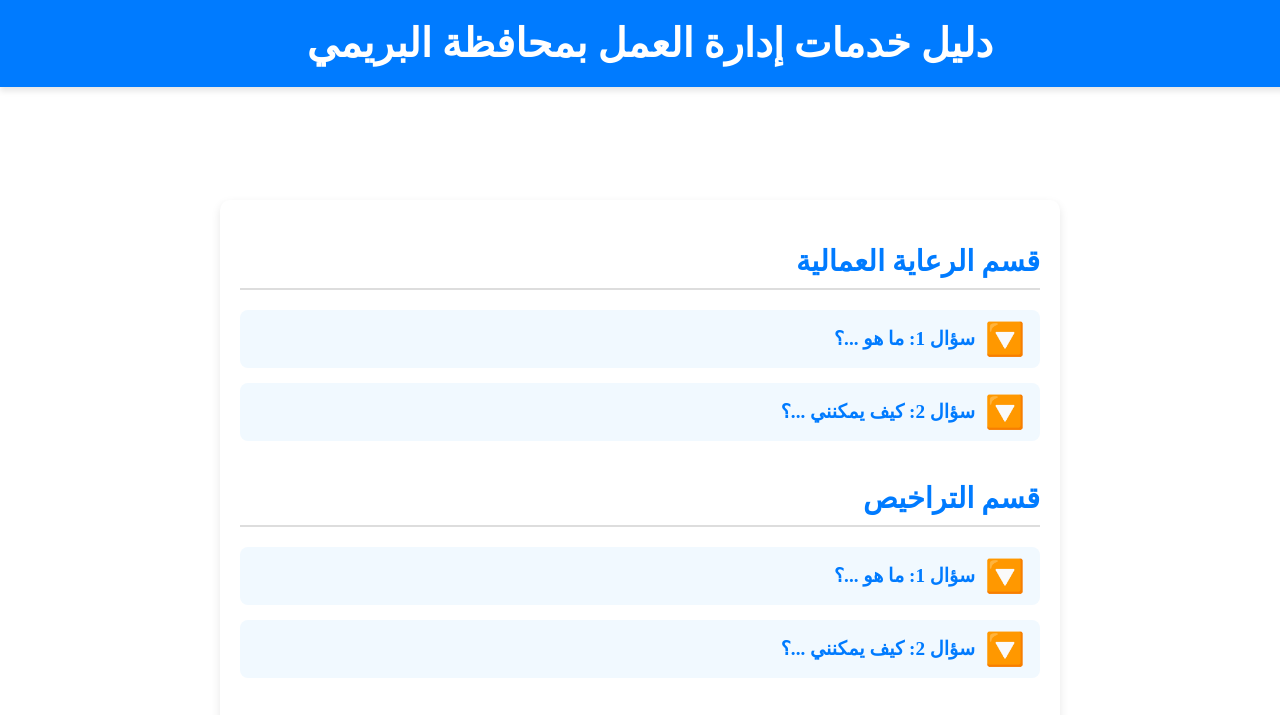
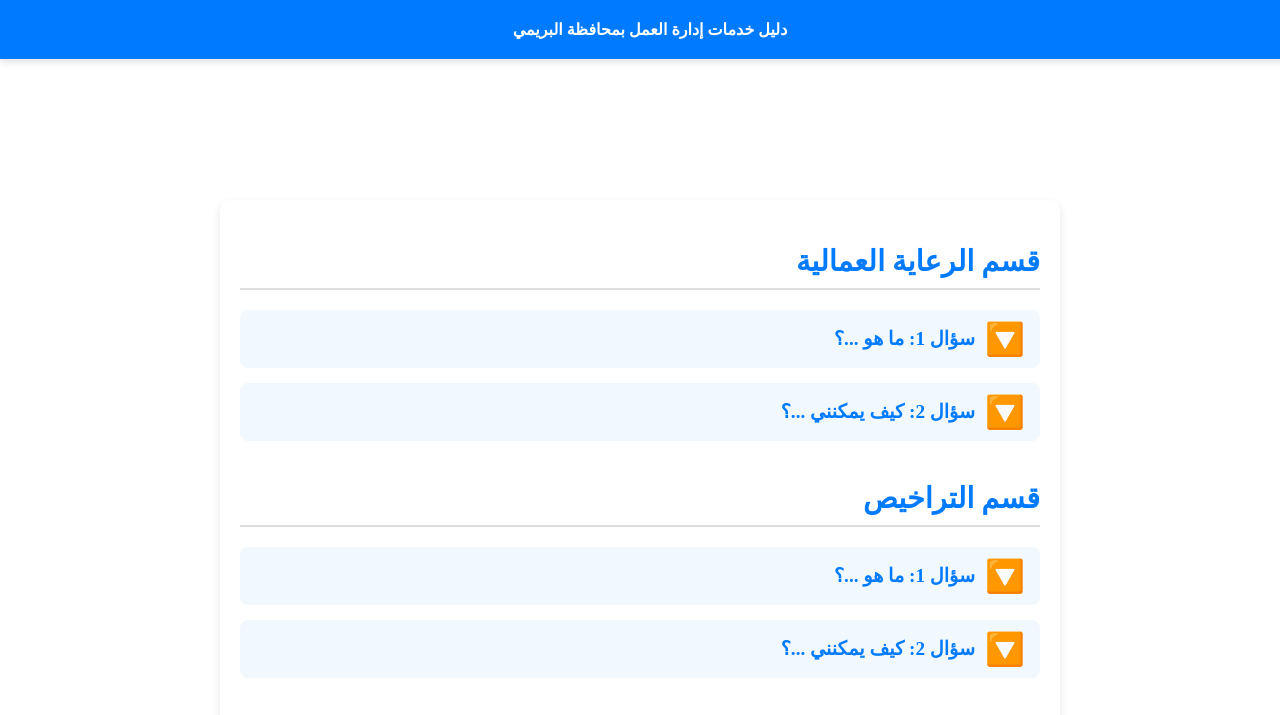
Before and after one commit to abukhleefa/Buraimi-Labour, a plain HTML site: page index.html in a window 1280 px wide. Shown: the top 715 px of the page. Drawn offline with Linux system fonts and the light colour scheme.

Commit message:
Update styles.css

```diff
--- a/styles.css
+++ b/styles.css
@@ -9,13 +9,13 @@ header {
     padding: 20px 10px;
     text-align: center;
     box-shadow: 0 4px 6px rgba(0, 0, 0, 0.1);
-    z-index: 600;
+    z-index: 1000;
     direction: rtl; /* النص يبدأ من اليمين */
 }
 
 h1 {
     margin: 0;
-    font-size: 2.5rem;
+    font-size: 1rem;
 }
 
 /* إضافة مسافة لتجنب تداخل المحتوى مع العنوان */
```
